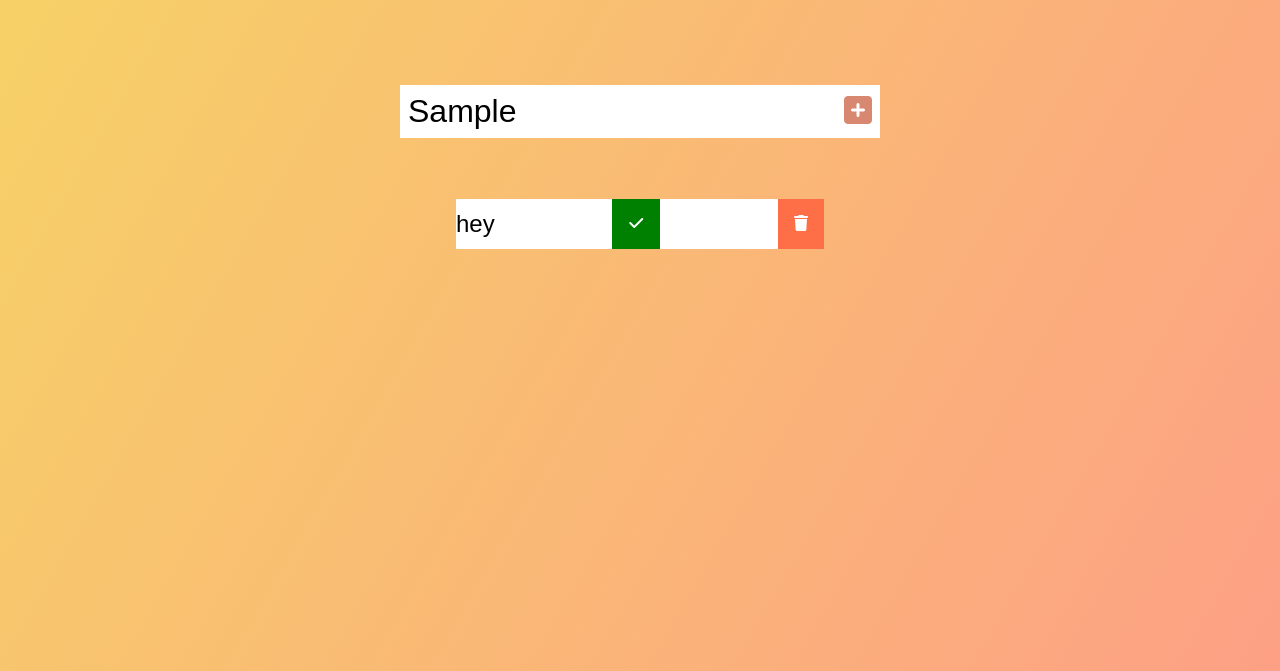
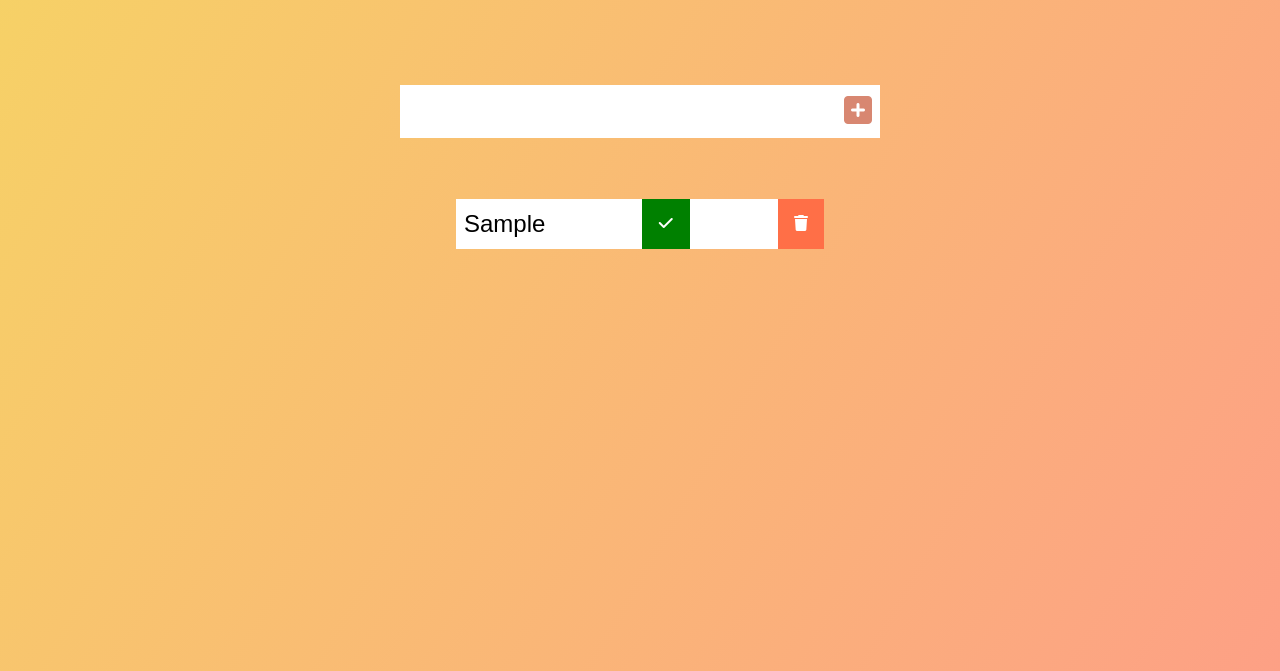
Before and after one commit to michaelshaleen/To_DO, a plain HTML site: page To_Do_List/index.html in a window 1280 px wide. Both pictures are taken after typing "Sample" into the empty fields and a click on the button 858 px from the left and 240 px from the top of the page. Shown: the part 129-800 px from the top of the page. Drawn offline with Linux system fonts and the light colour scheme.

Commit message:
break for the night

```diff
--- a/To_Do_List/app.js
+++ b/To_Do_List/app.js
@@ -20,12 +20,9 @@ function addToDo(e){
 
 
   const newToDo = document.createElement('li');
-  newToDo.innerText = 'hey';
+  newToDo.innerText = todoInput.value;
   newToDo.classList.add('todo-item')
   toDoDiv.appendChild(newToDo);
-
-
-
 
   // completed button
   const completedButton = document.createElement('button');
@@ -41,4 +38,11 @@ function addToDo(e){
 
   //append to list
   todoList.appendChild(toDoDiv)
+
+  clearInput();
 }
+
+
+function clearInput(){
+  todoInput.value = "";
+}
--- a/To_Do_List/style.css
+++ b/To_Do_List/style.css
@@ -83,3 +83,7 @@ form button:hover{
 .complete-btn {
   background: green;
 }
+
+.todo-item {
+  padding: 0rem 0.5rem;
+}
```
